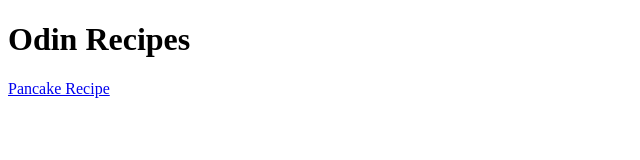
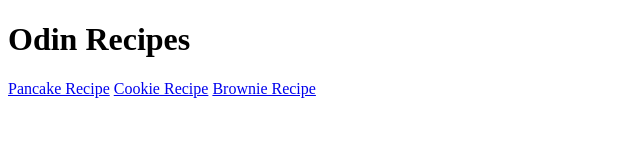
Before and after one commit to DuckyFroggy/odin-recipes, a plain HTML site: page index.html in a window 1280 px wide. Shown: the whole page, without its empty margins (0-640 px from the left). Drawn offline with Linux system fonts and the light colour scheme.

Commit message:
Link html files together Added two additional anchor tags to index.html for users to navigate to brownie and cookie recipes.

```diff
--- a/index.html
+++ b/index.html
@@ -11,6 +11,8 @@
 <body>
     <h1>Odin Recipes</h1>
     <a href="recipes/pancake.html">Pancake Recipe</a>
+    <a href="recipes/cookie.html">Cookie Recipe</a>
+    <a href="recipes/brownie.html">Brownie Recipe</a>
 </body>
 
 </html>
```
